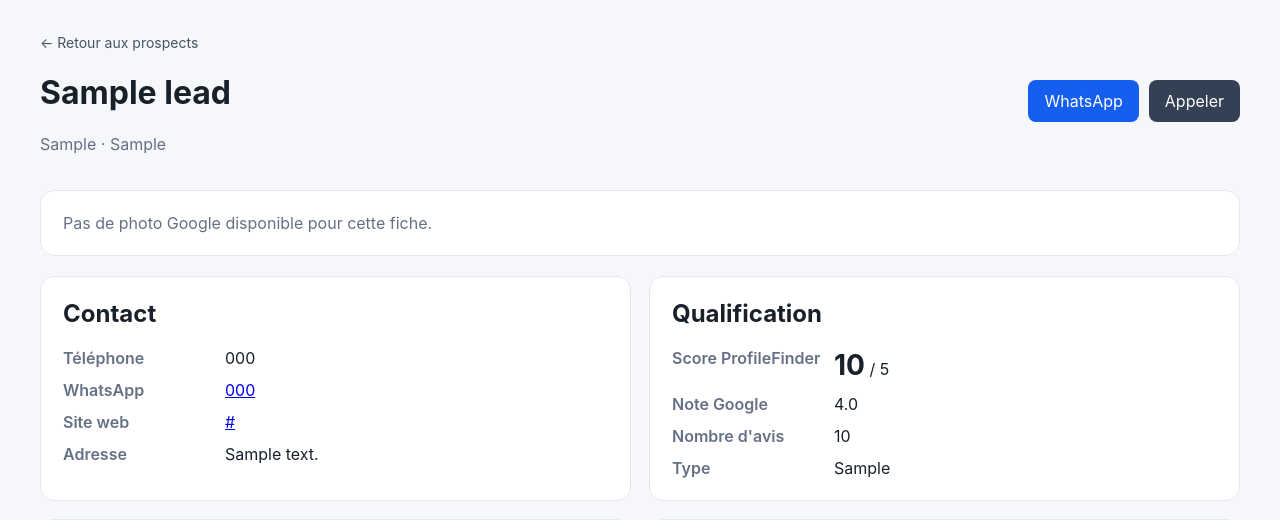
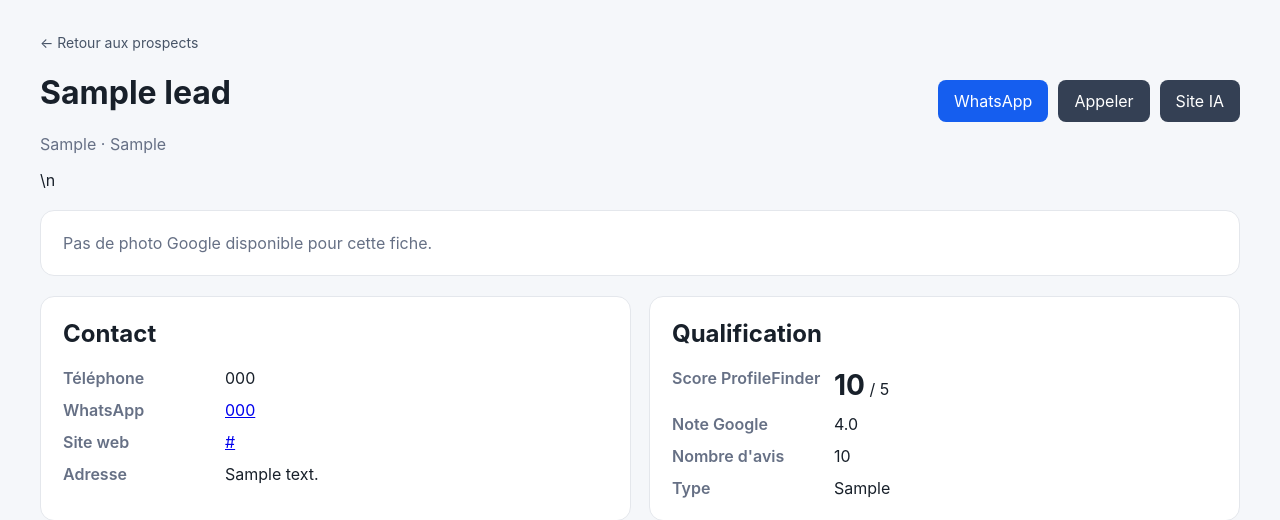
Before and after one commit to mopsoner/Profilefinder, a FastAPI app: page /leads/1 in a window 1280 px wide. Shown: the part 60-580 px from the top of the page. Run offline with FastAPI, Linux system fonts and the light colour scheme; tables that the repository leaves empty hold one stand-in row (values such as "Sample post").

Commit message:
Add AI site action to lead detail

```diff
--- a/app/templates/lead_detail.html
+++ b/app/templates/lead_detail.html
@@ -1,6 +1,5 @@
 {% extends 'base.html' %}{% block content %}
-<div class="head"><div><a class="back-link" href="/leads">← Retour aux prospects</a><h1>{{lead.name}}</h1><p class="muted">{{lead.business_type or 'Type inconnu'}} · {{lead.city or ''}}</p></div><div class="actions">{% if lead.whatsapp_url %}<a class="button" target="_blank" href="{{lead.whatsapp_url}}">WhatsApp</a>{% endif %}{% if lead.phone %}<a class="button secondary" href="tel:{{lead.phone}}">Appeler</a>{% endif %}</div></div>
-{% if photos %}<section class="place-photos"><div class="place-photo-hero"><img src="/api/leads/{{lead.id}}/photos/0" alt="{{lead.name}}"></div>{% if photos|length > 1 %}<div class="place-photo-thumbs">{% for photo in photos[1:] %}<a href="/api/leads/{{lead.id}}/photos/{{loop.index}}" target="_blank"><img src="/api/leads/{{lead.id}}/photos/{{loop.index}}" alt="Photo {{loop.index + 1}} de {{lead.name}}" loading="lazy"></a>{% endfor %}</div>{% endif %}{% for photo in photos %}{% for a in photo.authorAttributions or [] %}<small class="photo-credit">Photo : {% if a.uri %}<a href="{{a.uri}}" target="_blank">{{a.displayName}}</a>{% else %}{{a.displayName}}{% endif %}</small>{% endfor %}{% endfor %}</section>{% else %}<div class="panel photo-empty"><span>Pas de photo Google disponible pour cette fiche.</span></div>{% endif %}
+<div class="head"><div><a class="back-link" href="/leads">← Retour aux prospects</a><h1>{{lead.name}}</h1><p class="muted">{{lead.business_type or 'Type inconnu'}} · {{lead.city or ''}}</p></div><div class="actions">{% if lead.whatsapp_url %}<a class="button" target="_blank" href="{{lead.whatsapp_url}}">WhatsApp</a>{% endif %}{% if lead.phone %}<a class="button secondary" href="tel:{{lead.phone}}">Appeler</a>{% endif %}<a class="button secondary" href="/leads/{{lead.id}}/web">Site IA</a></div></div>\n{% if photos %}<section class="place-photos"><div class="place-photo-hero"><img src="/api/leads/{{lead.id}}/photos/0" alt="{{lead.name}}"></div>{% if photos|length > 1 %}<div class="place-photo-thumbs">{% for photo in photos[1:] %}<a href="/api/leads/{{lead.id}}/photos/{{loop.index}}" target="_blank"><img src="/api/leads/{{lead.id}}/photos/{{loop.index}}" alt="Photo {{loop.index + 1}} de {{lead.name}}" loading="lazy"></a>{% endfor %}</div>{% endif %}{% for photo in photos %}{% for a in photo.authorAttributions or [] %}<small class="photo-credit">Photo : {% if a.uri %}<a href="{{a.uri}}" target="_blank">{{a.displayName}}</a>{% else %}{{a.displayName}}{% endif %}</small>{% endfor %}{% endfor %}</section>{% else %}<div class="panel photo-empty"><span>Pas de photo Google disponible pour cette fiche.</span></div>{% endif %}
 <section class="detail-grid">
 <article class="panel"><h2>Contact</h2><dl><dt>Téléphone</dt><dd>{{lead.phone or '-'}}</dd><dt>WhatsApp</dt><dd>{% if lead.whatsapp_url %}<a target="_blank" href="{{lead.whatsapp_url}}">{{lead.phone_digits}}</a>{% else %}-{% endif %}</dd><dt>Site web</dt><dd>{% if lead.website %}<a target="_blank" href="{{lead.website}}">{{lead.website}}</a>{% else %}<span class="badge failed">Aucun site détecté</span>{% endif %}</dd><dt>Adresse</dt><dd>{{lead.address or '-'}}</dd></dl></article>
 <article class="panel"><h2>Qualification</h2><dl><dt>Score ProfileFinder</dt><dd><strong class="score-big">{{lead.score}}</strong> / 5</dd><dt>Note Google</dt><dd>{{lead.rating if lead.rating is not none else '-'}}</dd><dt>Nombre d'avis</dt><dd>{{lead.reviews_count}}</dd><dt>Type</dt><dd>{{lead.business_type or '-'}}</dd></dl></article>
```
